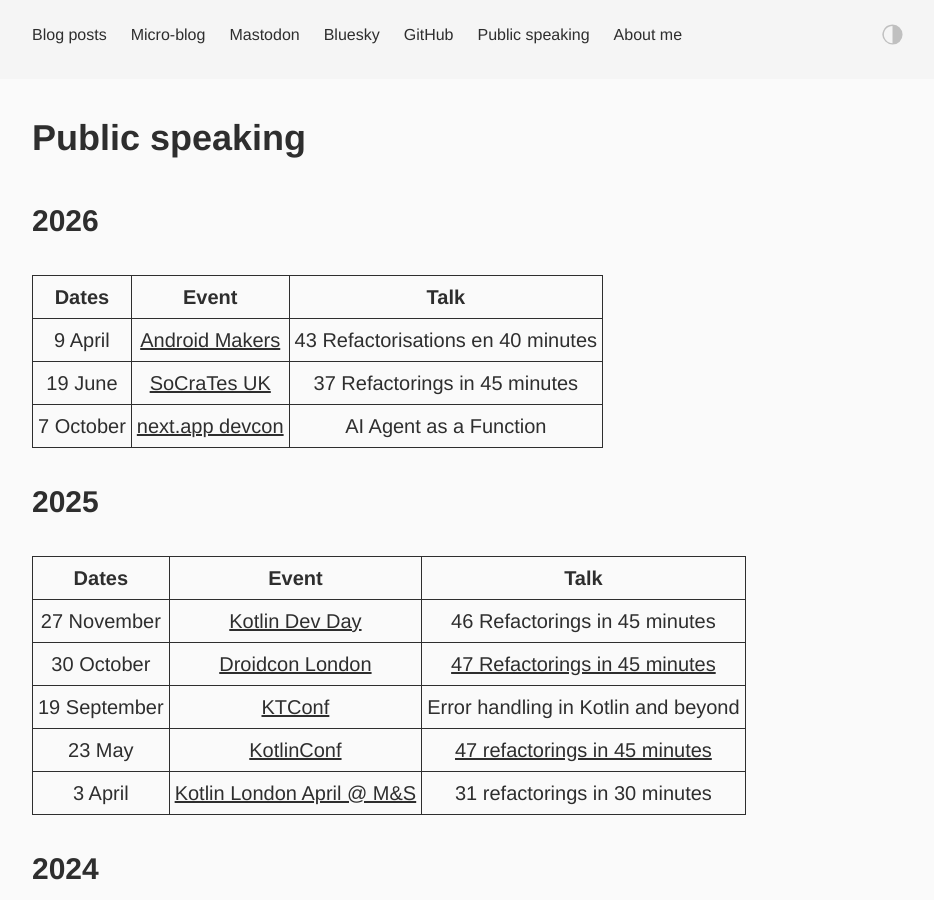
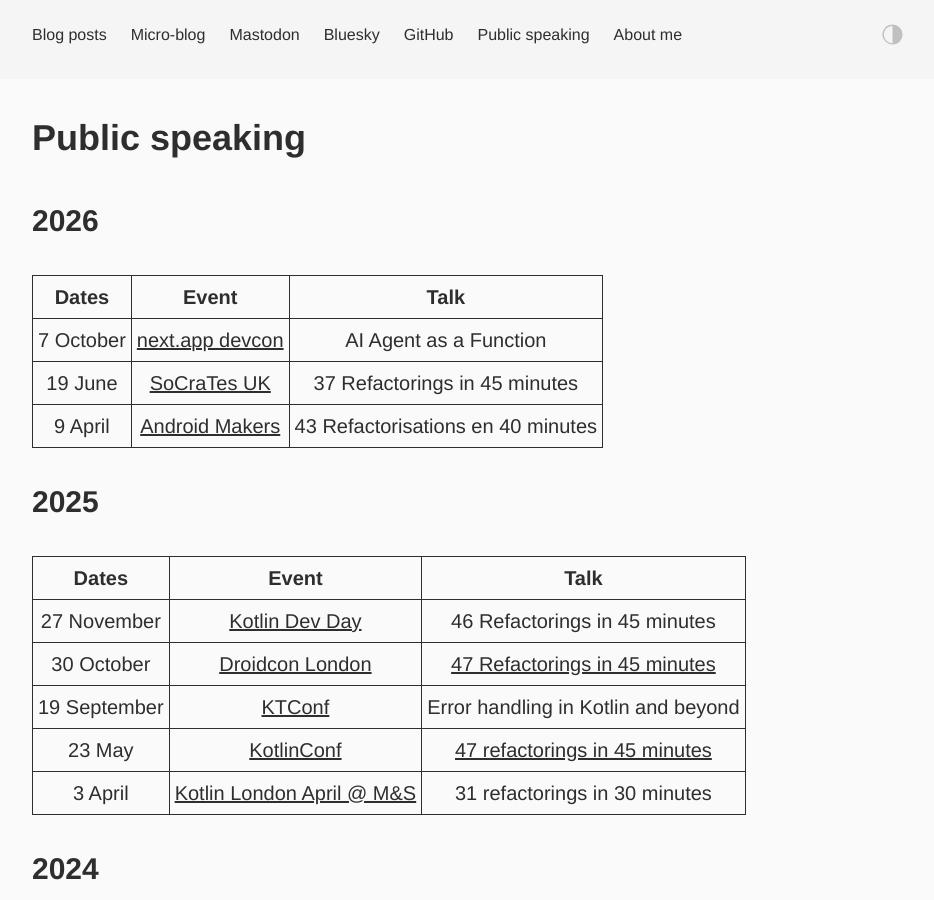
Before and after one commit to dkandalov/dkandalov.github.io, a Jekyll site: the page built from public-speaking.md, in a window 1280 px wide and 900 px high. Shown: the whole window, without its empty margins (160-1094 px from the left). Built offline with Jekyll 4.4.1, drawn with Linux system fonts in a browser that asks for light colours.

```diff
--- a/public-speaking.md
+++ b/public-speaking.md
@@ -8,9 +8,9 @@ permalink: public-speaking
 
 | Dates   | Event                                                                               | Talk                                                                                  |
 |---------|-------------------------------------------------------------------------------------|---------------------------------------------------------------------------------------|
+| 7 October | [next.app devcon](https://www.nextappcon.com/) | AI Agent as a Function |
+| 19 June | [SoCraTes UK](https://socratesuk.org) | 37 Refactorings in 45 minutes |
 | 9 April | [Android Makers](https://androidmakers.droidcon.com) | 43 Refactorisations en 40 minutes |
-| 19 June | [SoCraTes UK](https://socratesuk.org) | 37 Refactorings in 45 minutes |
-| 7 October | [next.app devcon](https://www.nextappcon.com/) | AI Agent as a Function |
 {:.post-table}
 
 ### 2025
```
